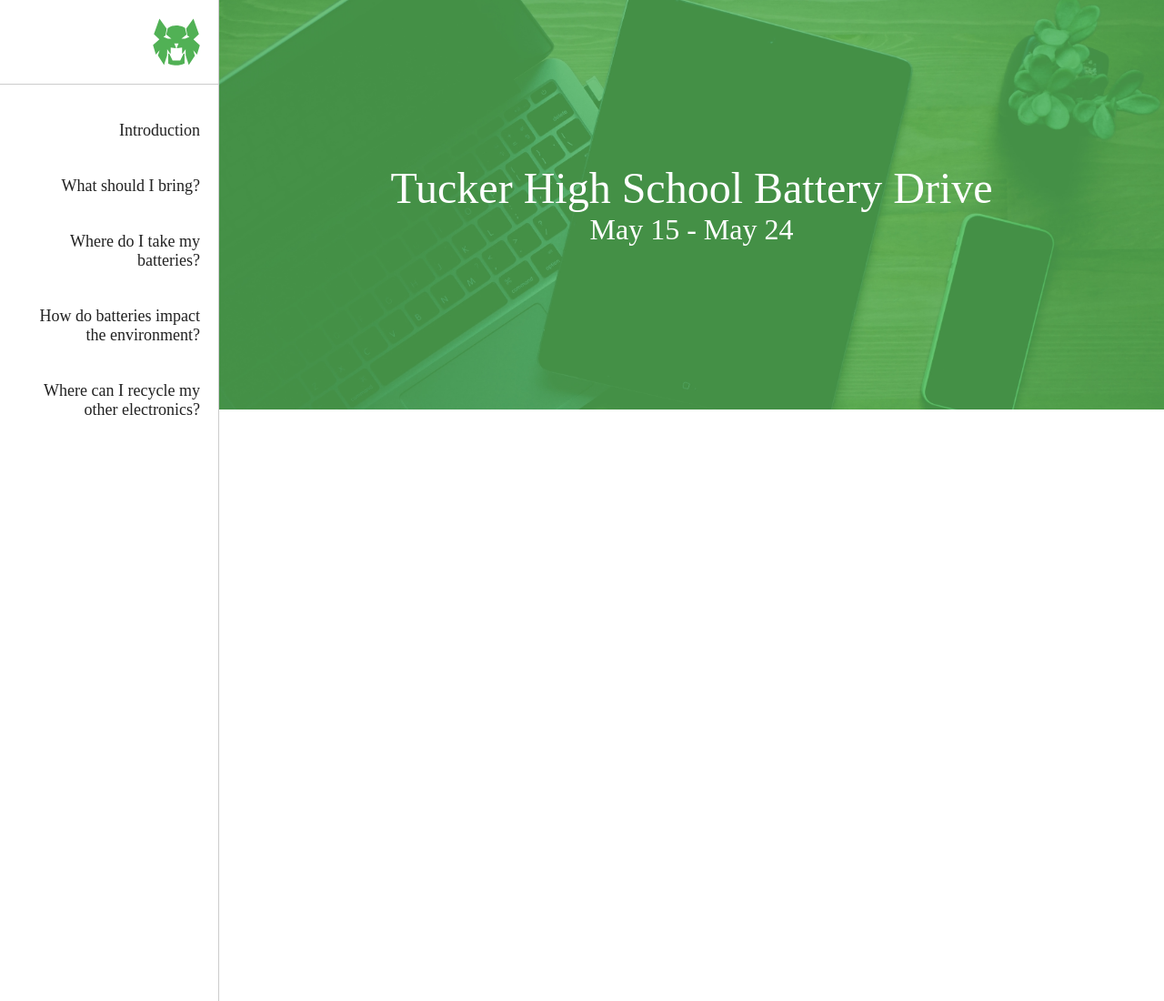
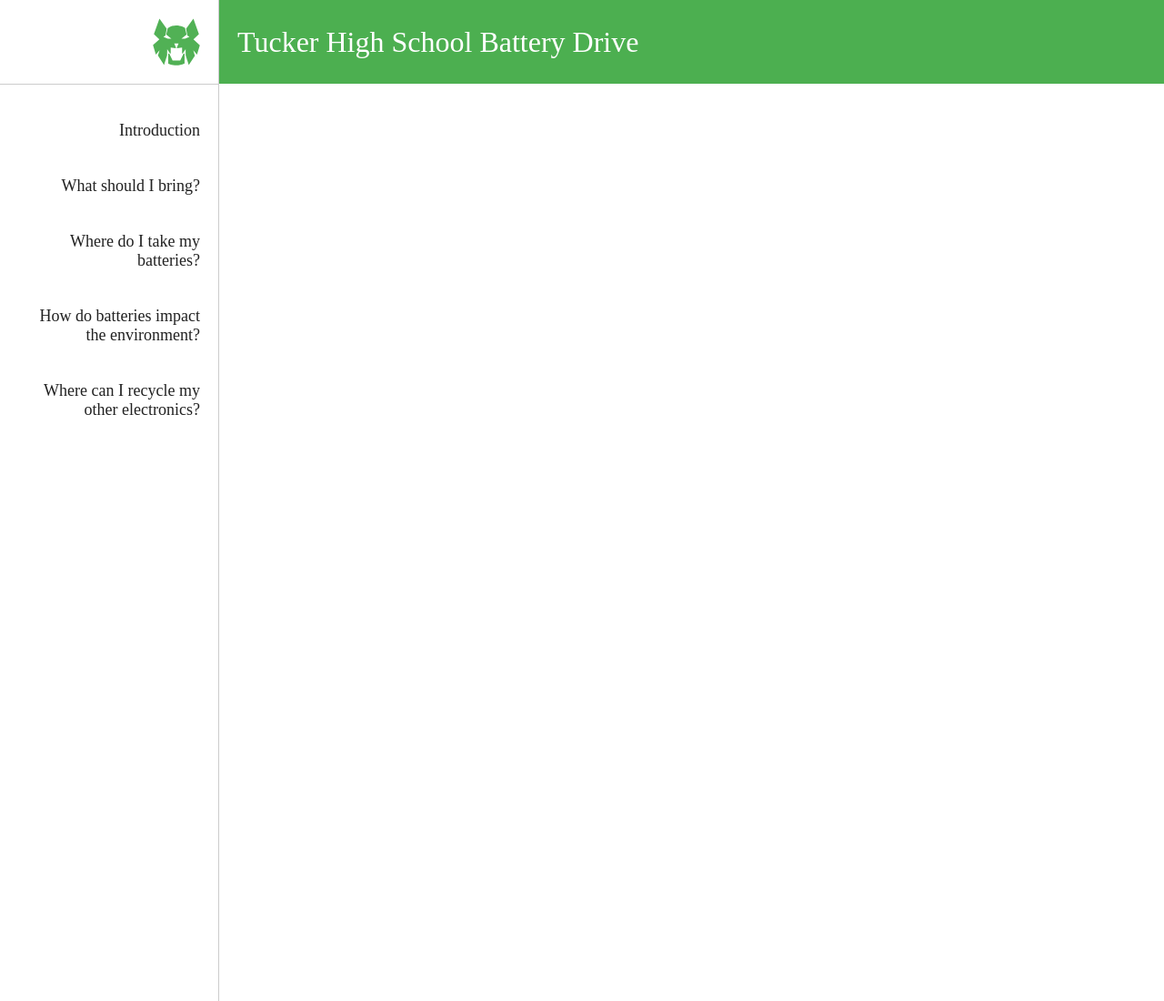
Before and after one commit to GreenNick/Battery-Drive, a plain HTML site: page index.html in a window 1280 px wide. Shown: the top 1100 px of the page at 91% size. Drawn offline with Linux system fonts and the light colour scheme; a web font is replaced by a local one.

Commit message:
Add fixed header class

```diff
--- a/assets/css/modules/_hero.sass
+++ b/assets/css/modules/_hero.sass
@@ -17,3 +17,22 @@ section.hero
       weight: normal
   p
     font-size: 32px
+
+section.hero-fixed
+  display: flex
+  flex-direction: column
+  justify-content: space-around
+  position: fixed
+  text-align: left
+  background-color: $primary-color
+  color: white
+  font-family: $heading-font
+  height: 92px
+  width: 100%
+  h1
+    margin-left: 20px
+    font:
+      size: 32px
+      weight: normal
+  p
+    display: none
--- a/index.html
+++ b/index.html
@@ -23,7 +23,7 @@
         </div>
       </header>
       <div class="sections-col">
-        <section class="hero">
+        <section class="hero-fixed">
           <h1>Tucker High School Battery Drive</h1>
           <p>May 15 - May 24</p>
         </section>
```
Also changed, not shown: assets/css/main.css.
